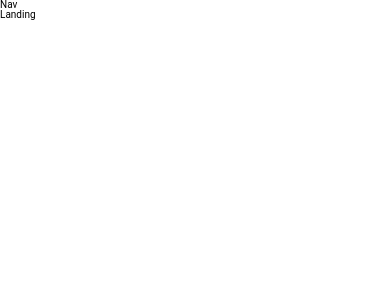
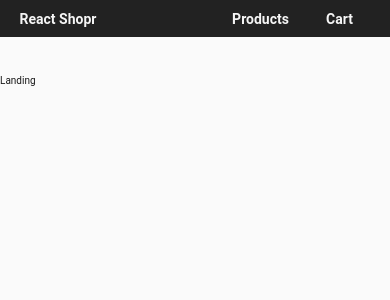
Before and after one commit to AustinGreer/react_e-commerce, a React (Create React App) app: page / in a window 390 px wide. Shown: the top 300 px of the page. Built offline with nearby package versions, Linux system fonts and the light colour scheme.

Commit message:
implemented responsive styles for Nav

```diff
--- a/src/components/Nav.js
+++ b/src/components/Nav.js
@@ -1,8 +1,16 @@
-import React from 'react'
+import React from 'react';
+import { Link } from 'react-router-dom';
 
 function Nav() {
   return (
-    <div className='nav-container'>Nav</div>
+    <div className='nav-container'>
+      <Link to='/' className='nav-header'>React Shopr</Link>
+
+      <div id='nav-links-wrapper'>
+        <Link to='/products'>Products</Link>
+        <Link to='/checkout'>Cart</Link>
+      </div>
+    </div>
   )
 }
 
--- a/src/index.css
+++ b/src/index.css
@@ -52,4 +52,6 @@ html {
 	font-size: 62.5%;
 	font-family: 'Roboto', sans-serif;
 	scroll-behavior: smooth;
+	background: #fafafa;
+	color: #1a1a1a;
 }
--- a/src/styles/nav.scss
+++ b/src/styles/nav.scss
@@ -0,0 +1,39 @@
+.nav-container {
+  background: #222222;
+  display: flex;
+  width: 100%;
+  justify-content: space-between;
+  padding-top: 3%;
+  padding-bottom: 3%;
+  margin-bottom: 10%;
+
+  @media (min-width: 992px) {
+    padding-top: 1.5%;
+    padding-bottom: 1.5%;
+  }
+
+  a {
+    text-decoration: none;
+    color: #f5f5f5;
+    font-size: 1.4rem;
+    font-weight: bold;
+
+    &:hover {
+      text-decoration: underline;
+    }
+
+    @media (min-width: 688px) {
+      font-size: 1.6rem;
+    }
+  }
+
+  .nav-header {
+    margin-left: 5%;
+  }
+
+  #nav-links-wrapper {
+    width: 50%;
+    display: flex;
+    justify-content: space-evenly;
+  }
+}
```
